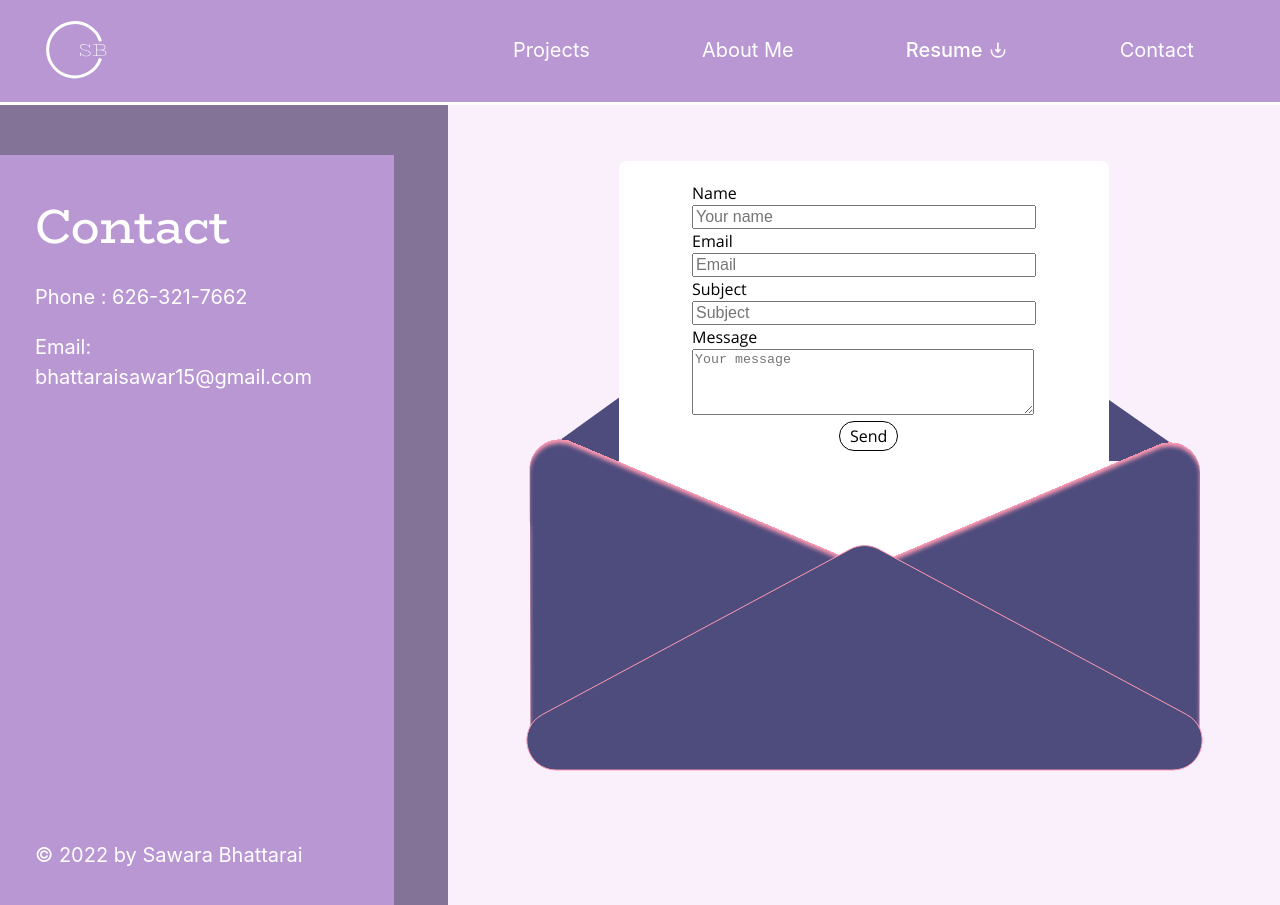
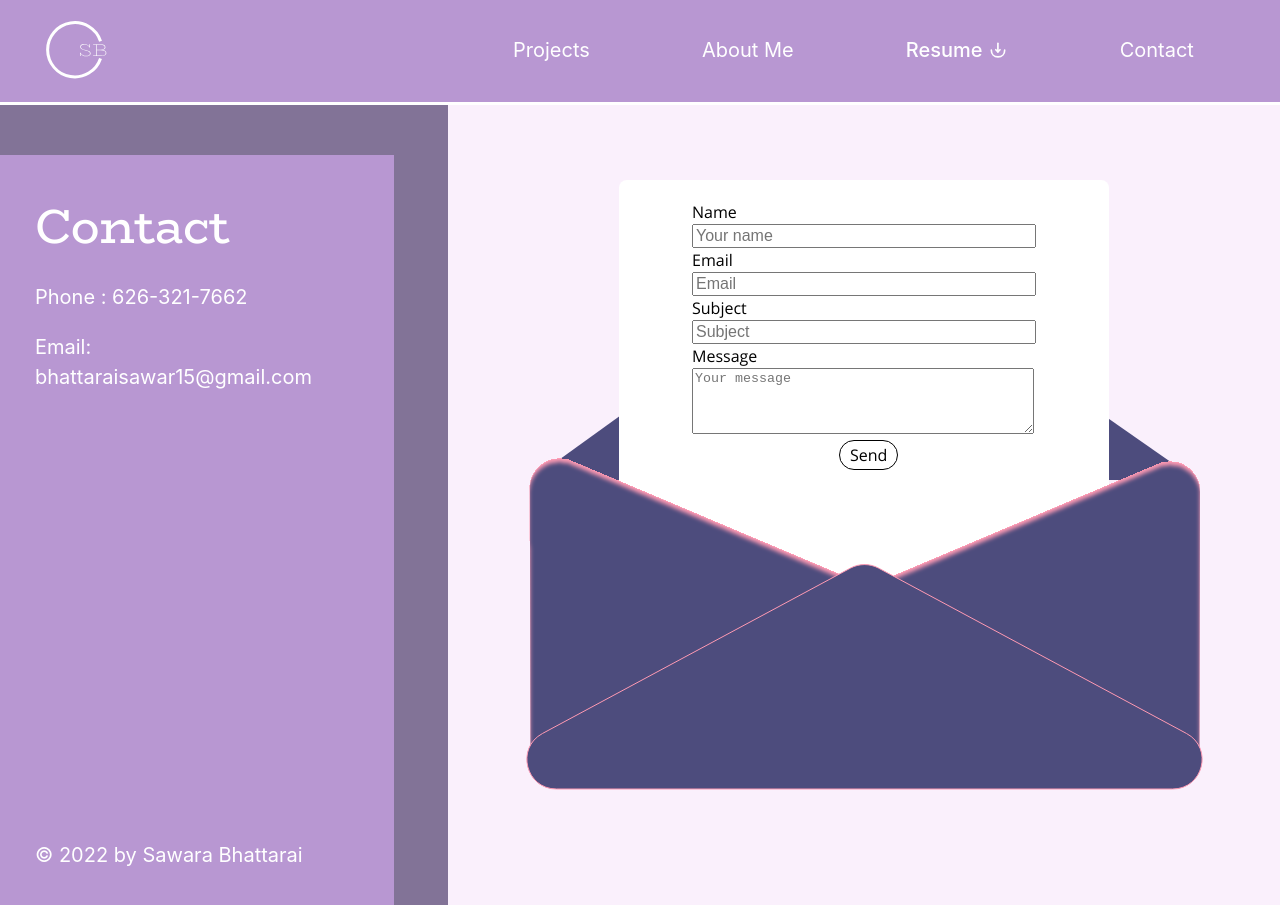
Before and after one commit to jenawen/sawara, a React (Vite) app: page / in a window 1280 px wide. Both pictures are taken after a click on the element "Contact". Built offline with nearby package versions, Linux system fonts and the light colour scheme.

Commit message:
fixing margins

```diff
--- a/src/components/Pages/Contact/index.css
+++ b/src/components/Pages/Contact/index.css
@@ -52,7 +52,7 @@
   align-items: center;
   align-content: stretch;
   position: relative;
-  margin-top: 15%;
+  margin-top: 18%;
   z-index: 0;
 }
 
```
